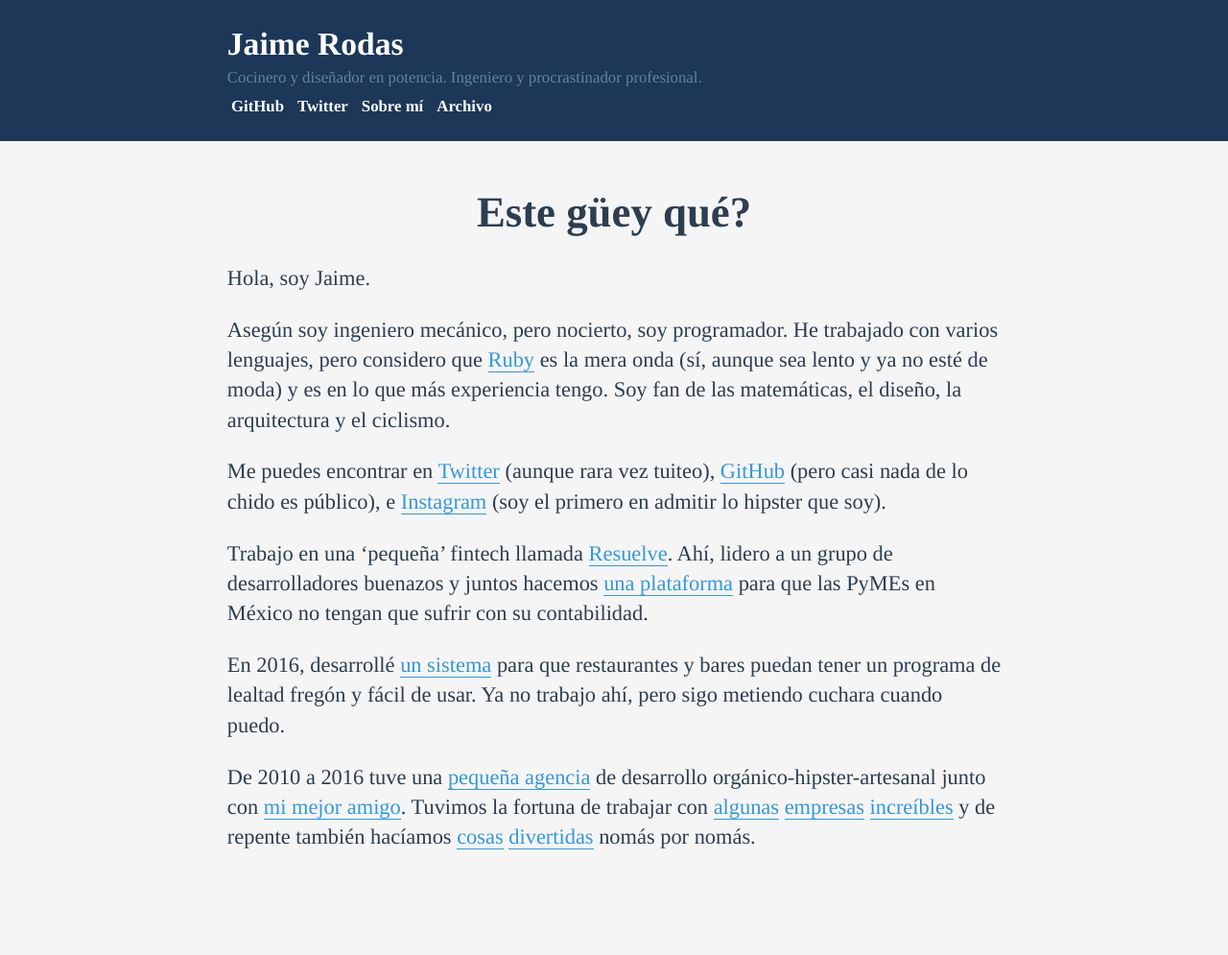
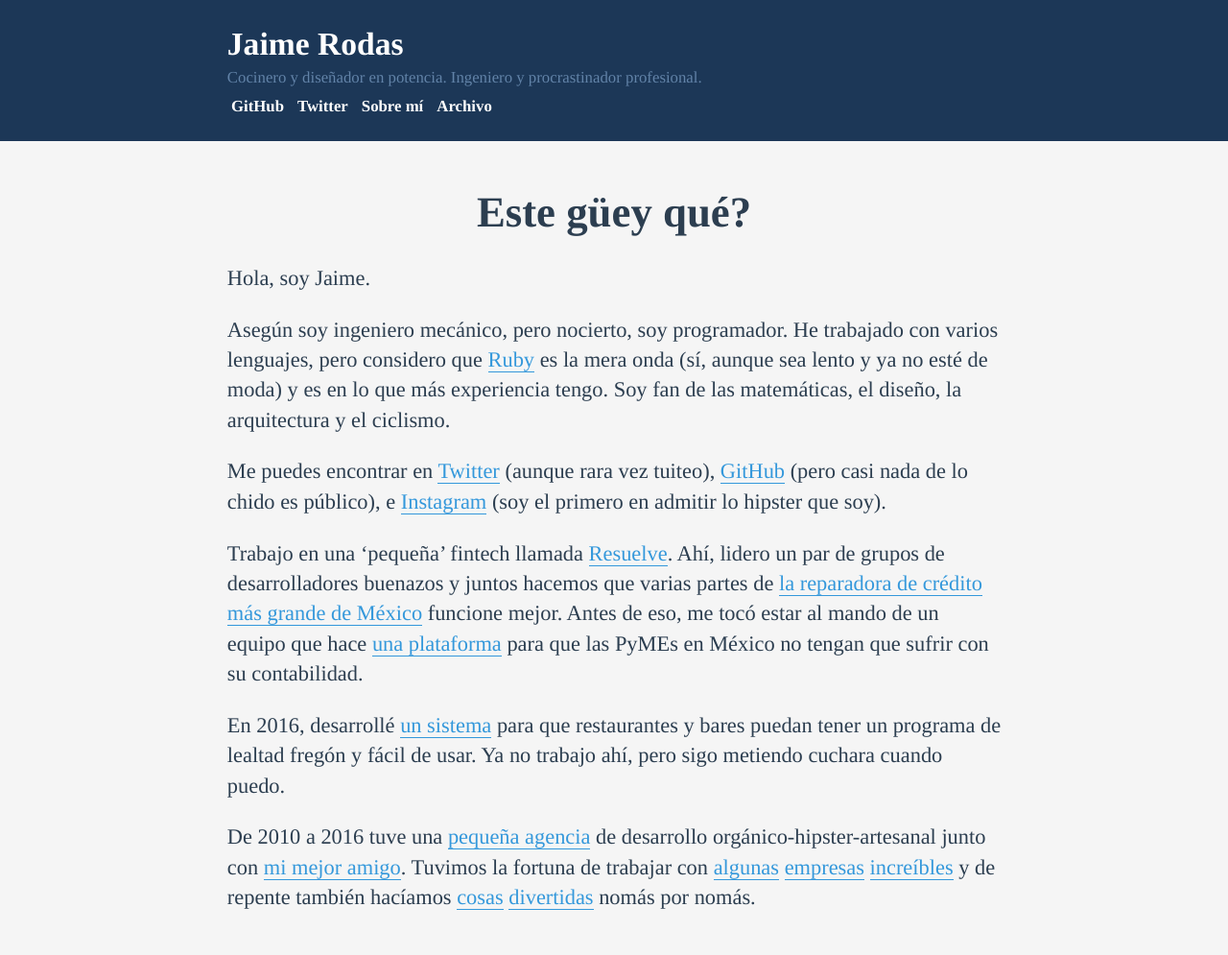
Before and after one commit to jaimerodas/jaimerodas.github.io, a Jekyll site: the page built from acerca-de.md, in a window 1280 px wide. Shown: the whole page at 96% size. Built offline with Jekyll 4.4.1, drawn with Linux system fonts in a browser that asks for light colours; some web fonts are replaced; before the commit the page ends 932 px from its top, so only the background shows below that.

Commit message:
Actualiza bio

```diff
--- a/acerca-de.md
+++ b/acerca-de.md
@@ -11,7 +11,7 @@ Asegún soy ingeniero mecánico, pero nocierto, soy programador. He trabajado co
 
 Me puedes encontrar en [Twitter](https://twitter.com/scylax) (aunque rara vez tuiteo), [GitHub](https://github.com/jaimerodas) (pero casi nada de lo chido es público), e [Instagram](https://instagram.com/jairodas) (soy el primero en admitir lo hipster que soy).
 
-Trabajo en una 'pequeña' fintech llamada [Resuelve](http://resuelve.mx). Ahí, lidero a un grupo de desarrolladores buenazos y juntos hacemos [una plataforma](http://enconta.com) para que las PyMEs en México no tengan que sufrir con su contabilidad.
+Trabajo en una 'pequeña' fintech llamada [Resuelve](http://resuelve.mx). Ahí, lidero un par de grupos de desarrolladores buenazos y juntos hacemos que varias partes de [la reparadora de crédito más grande de México](https://resuelvetudeuda.com) funcione mejor. Antes de eso, me tocó estar al mando de un equipo que hace [una plataforma](http://enconta.com) para que las PyMEs en México no tengan que sufrir con su contabilidad.
 
 En 2016, desarrollé [un sistema](https://winbacknow.com) para que restaurantes y bares puedan tener un programa de lealtad fregón y fácil de usar. Ya no trabajo ahí, pero sigo metiendo cuchara cuando puedo.
 
```
